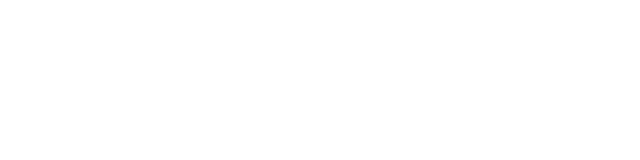
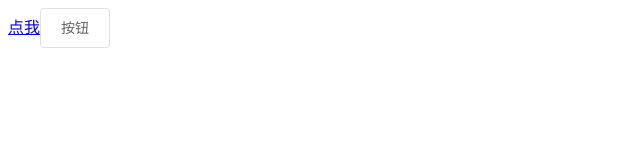
Before and after one commit to FangJiaLiangduomi/heimamm47, a Vue app: page / in a window 1280 px wide. Shown: the top 160 px of the page, without its empty margins (0-640 px from the left). Built offline with nearby package versions, Linux system fonts and the light colour scheme.

Commit message:
初始化-整合element

```diff
--- a/package.json
+++ b/package.json
@@ -9,6 +9,7 @@
   },
   "dependencies": {
     "core-js": "^3.6.4",
+    "element-ui": "^2.13.0",
     "vue": "^2.6.11",
     "vue-router": "^3.1.5"
   },
--- a/src/App.vue
+++ b/src/App.vue
@@ -1,6 +1,7 @@
 <template>
   <div>
     <router-Link to="#">点我</router-Link>
+    <el-button>按钮</el-button>
   </div>
 </template>
 
```
Also changed, not shown: src/main.js (+7 -1 lines), src/router/index.js (renamed from src/index.js), 1 other file (tests, documents, lock files or other folders).
